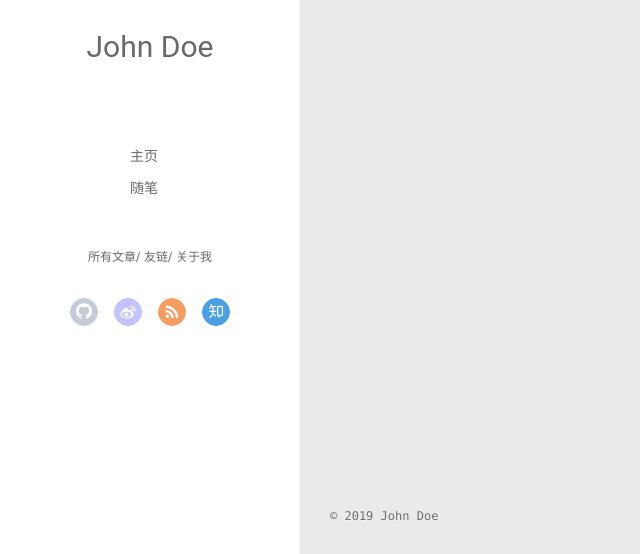
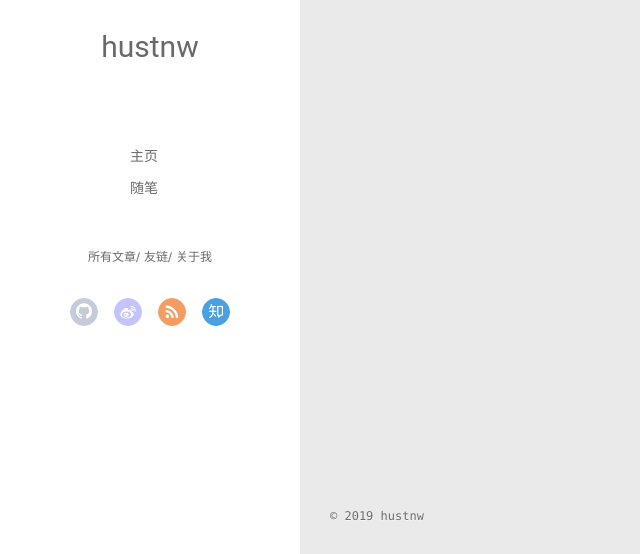
Before and after one commit to hustnw/hustnw.github.io, a plain HTML site: page archives/index.html in a window 1280 px wide. Shown: the part 243-797 px from the top of the page, 0-640 px from the left. Drawn offline with Linux system fonts and the light colour scheme; no server answers.

Commit message:
Site updated: 2019-03-17 18:24:52

```diff
--- a/archives/index.html
+++ b/archives/index.html
@@ -46,7 +46,7 @@
 			<img src class="js-avatar">
 		</a>
 		<hgroup>
-		  <h1 class="header-author"><a href="/">John Doe</a></h1>
+		  <h1 class="header-author"><a href="/">hustnw</a></h1>
 		</hgroup>
 
 
@@ -104,7 +104,7 @@
 				<img src class="js-avatar">
 			</div>
 			<hgroup>
-			  <h1 class="header-author js-header-author">John Doe</h1>
+			  <h1 class="header-author js-header-author">hustnw</h1>
 			</hgroup>
 
 
@@ -202,7 +202,7 @@
   <div class="outer">
     <div id="footer-info">
     	<div class="footer-left">
-    		&copy; 2019 John Doe
+    		&copy; 2019 hustnw
     	</div>
       	<div class="footer-right">
       		<a href="http://hexo.io/" target="_blank">Hexo</a>  Theme <a href="https://github.com/litten/hexo-theme-yilia" target="_blank">Yilia</a> by Litten
```
Also changed, not shown: 2019/03/17/hello-world/index.html (+3 -3 lines), archives/2019/03/index.html (+3 -3 lines), archives/2019/index.html (+3 -3 lines), index.html (+3 -3 lines).
